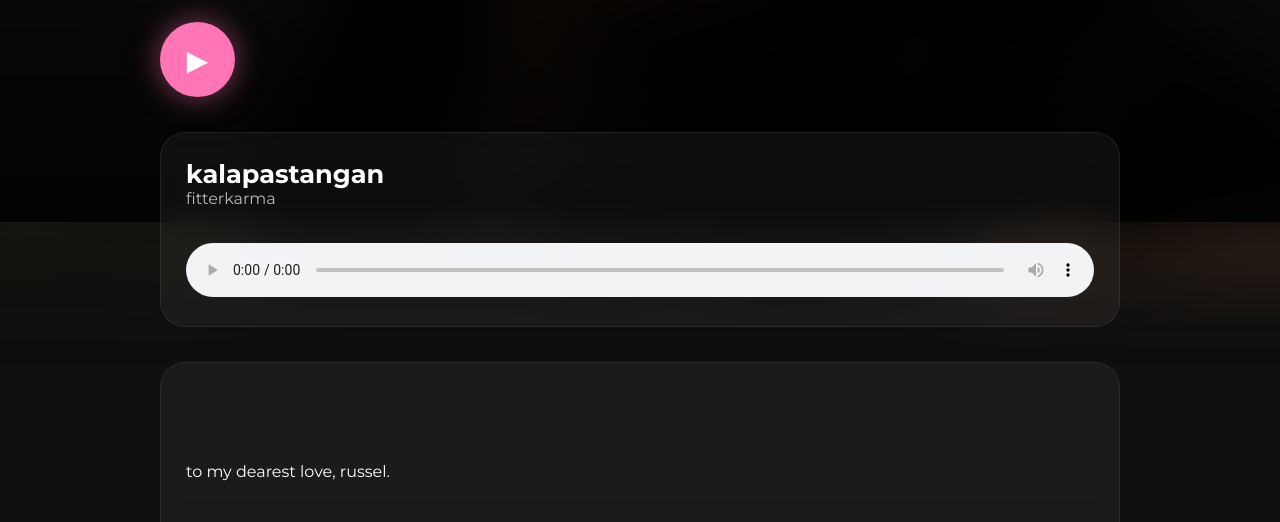
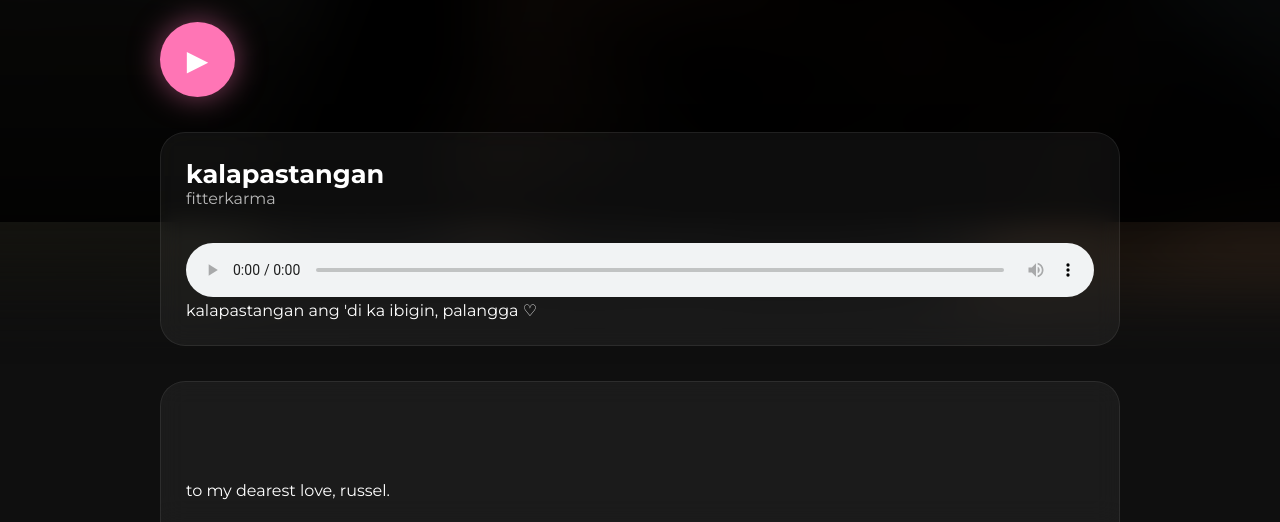
Before and after one commit to kyceeeto-commits/a-love-letter-to-russel, a plain HTML site: page index.html in a window 1280 px wide. Shown: the part 578-1100 px from the top of the page. Drawn offline with Linux system fonts and the light colour scheme.

Commit message:
Update index.html

```diff
--- a/index.html
+++ b/index.html
@@ -199,6 +199,9 @@ opacity:.7;
     <source src="kalapastangan.mp3" type="audio/mpeg">
     your browser does not support audio.
 </audio>
+    <p class="quote">
+    kalapastangan ang 'di ka ibigin, palangga ♡
+</p>
 
 </div>
 
```
